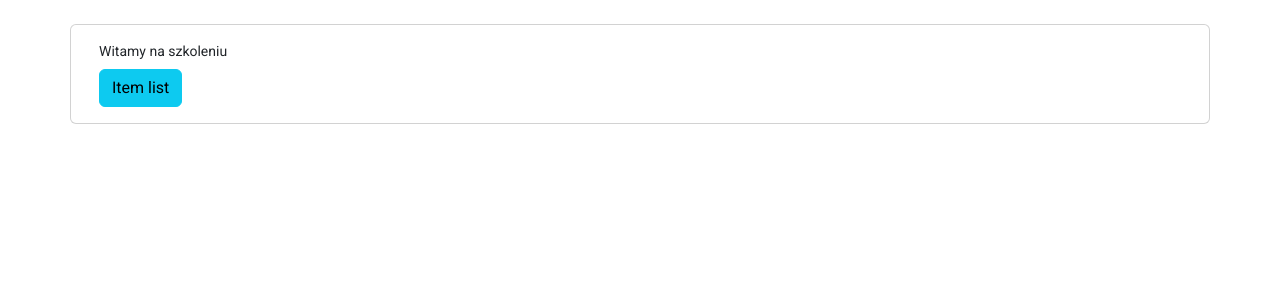
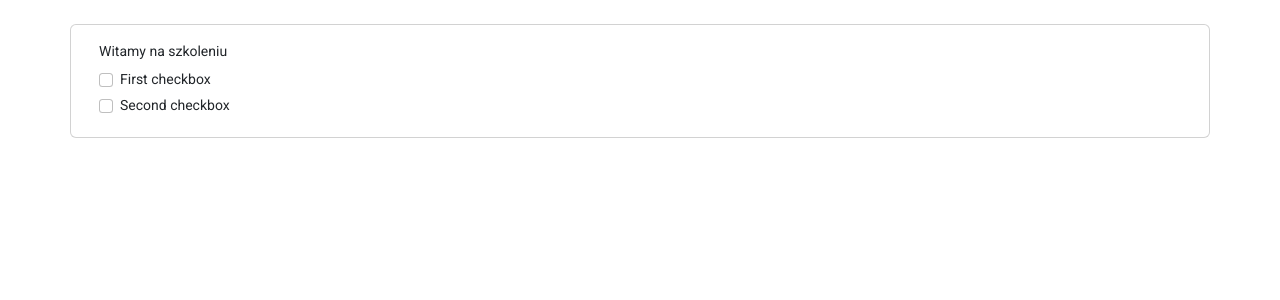
Before and after one commit to karolinajochymek/angular-cz3, an Angular app: page / in a window 1280 px wide. Shown: the top 300 px of the page. Built offline with nearby package versions, Linux system fonts and the light colour scheme.

Commit message:
5.1 and 5.2 solutions

```diff
--- a/src/app/app.module.ts
+++ b/src/app/app.module.ts
@@ -9,6 +9,7 @@ import { RouterModule } from '@angular/router';
 import { ItemModule } from './modules/item/item.module';
 import { NgbModule } from '@ng-bootstrap/ng-bootstrap';
 import { SharedModule } from './modules/shared/shared.module';
+import { FormsModule } from '@angular/forms';
 
 @NgModule({
   declarations: [
@@ -24,7 +25,8 @@ import { SharedModule } from './modules/shared/shared.module';
       { path: '', component: MainPageComponent },
       { path: '**', redirectTo: '', pathMatch: 'full' }]),
     ItemModule,
-    SharedModule
+    SharedModule,
+    FormsModule
   ],
   providers: [],
   bootstrap: [AppComponent]
--- a/src/app/main-page/main-page.component.html
+++ b/src/app/main-page/main-page.component.html
@@ -3,6 +3,22 @@
         <div class="card-title">
             {{title}}
         </div>
-        <button type="button" class="btn btn-info" routerLink="/items">Item list</button>
-    </div>
+        <!-- rozwiązanie 5.1 i 5.2 - wspólne checkboxy -->
+        <div class="form-check">
+            <input class="form-check-input" type="checkbox"
+                [(ngModel)]="firstPermission" id="firstPermission">
+            <label class="form-check-label" for="firstPermission">
+              First checkbox
+            </label>
+          </div>
+          <div class="form-check">
+            <input class="form-check-input" type="checkbox"
+                [(ngModel)]="secondPermission" id="secondPermission">
+            <label class="form-check-label" for="secondPermission">
+              Second checkbox
+            </label>
+          </div>
+          <button type="button" class="btn btn-info" routerLink="/items"
+            *appCheckPermission="firstPermission;secondPermission:secondPermission">Item list</button> <!-- rozwiązanie 5.2 -->
+        </div>
 </div>
--- a/src/app/main-page/main-page.component.ts
+++ b/src/app/main-page/main-page.component.ts
@@ -8,6 +8,8 @@ import { Component, OnInit } from '@angular/core';
 export class MainPageComponent implements OnInit {
 
   title: string = 'Witamy na szkoleniu';
+  firstPermission: boolean = false;
+  secondPermission: boolean = false;
 
   constructor() { }
 
--- /dev/null
+++ b/src/app/modules/shared/directives/check-permission.directive.ts
@@ -0,0 +1,29 @@
+import { Directive, Input, OnChanges, TemplateRef, ViewContainerRef } from '@angular/core';
+
+@Directive({
+  selector: '[appCheckPermission]'
+})
+export class CheckPermissionDirective implements OnChanges {
+    firstPermission = false;
+    secondPermission = false;
+
+    constructor(private templateRef: TemplateRef<any>,
+      private viewContainer: ViewContainerRef) { }
+
+    @Input() set appCheckPermission(isPermitted: boolean) {
+        this.firstPermission = isPermitted;
+      }
+
+    @Input() set appCheckPermissionSecondPermission(isPermitted: boolean) {
+      this.secondPermission = isPermitted;
+    }
+
+    ngOnChanges() {
+      if (this.firstPermission && this.secondPermission) {
+        this.viewContainer.createEmbeddedView(this.templateRef)
+      } else {
+        this.viewContainer.clear();
+      }
+    }
+
+}
--- /dev/null
+++ b/src/app/modules/shared/directives/simple-check-permission.directive.ts
@@ -0,0 +1,18 @@
+import { Directive, Input, TemplateRef, ViewContainerRef } from '@angular/core';
+
+@Directive({
+  selector: '[appSimpleCheckPermission]'
+})
+export class SimpleCheckPermissionDirective {
+
+  constructor(private templateRef: TemplateRef<any>,
+    private viewContainer: ViewContainerRef) { }
+
+  @Input() set appSimpleCheckPermission(isPermitted: boolean) {
+    if (isPermitted) {
+      this.viewContainer.createEmbeddedView(this.templateRef)
+    } else {
+      this.viewContainer.clear();
+    }
+  }
+}
```
Also changed, not shown: src/app/modules/shared/shared.module.ts (+8 -2 lines), 2 other files (tests, documents, lock files or other folders).
